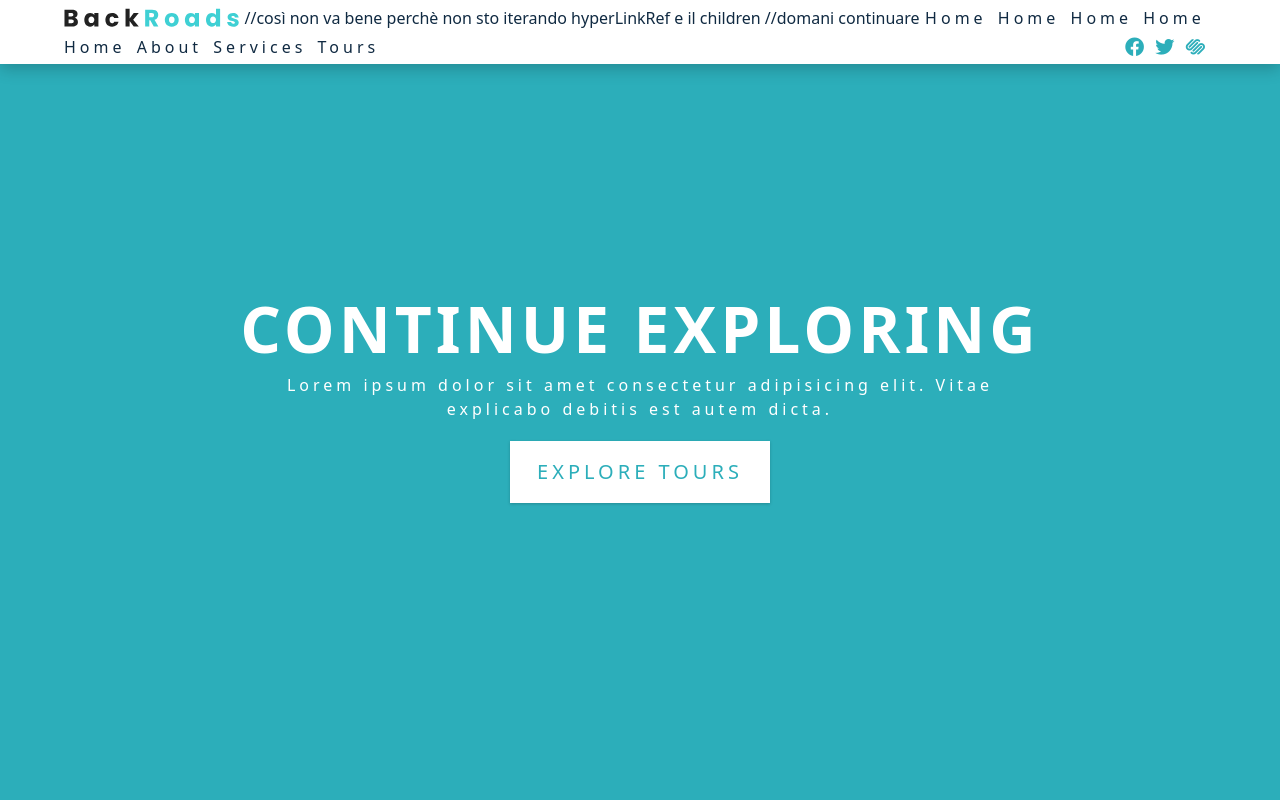
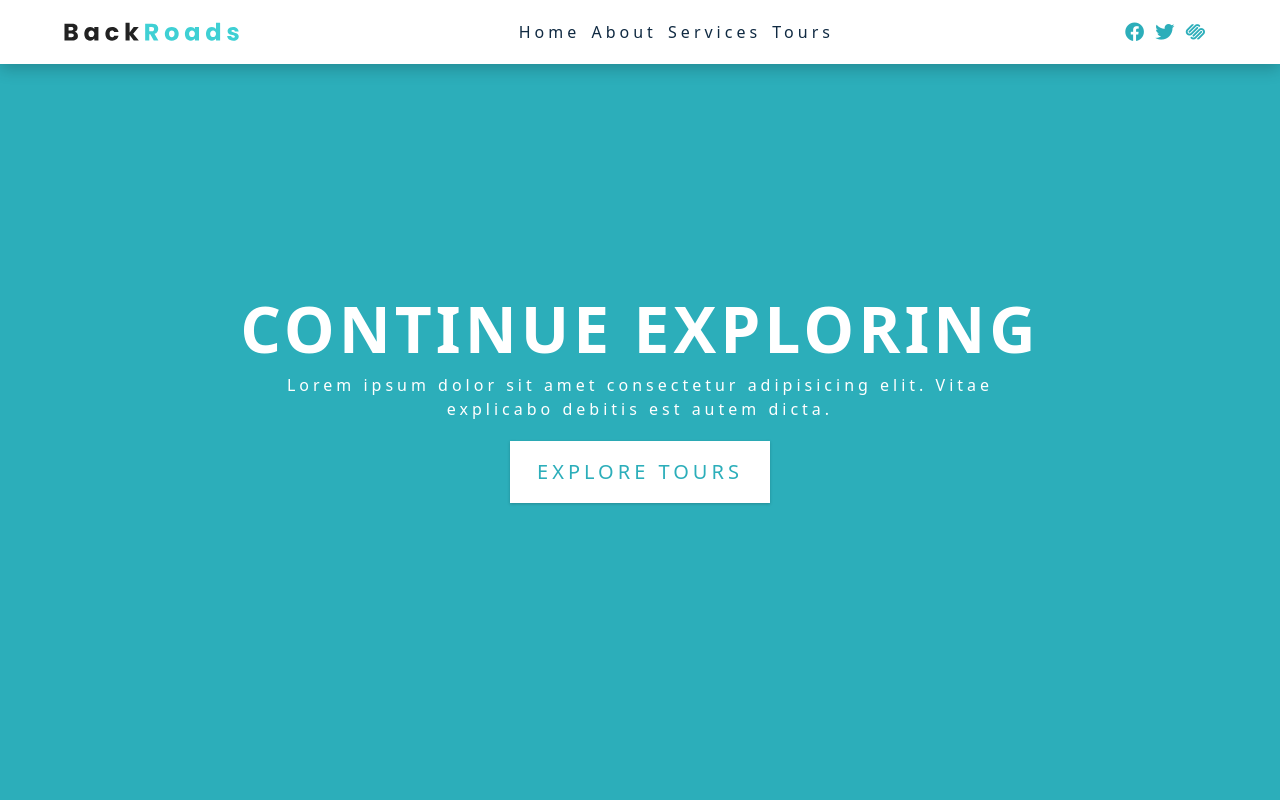
Before and after one commit to blackmamba17/backroads-app, a React (Vite) app: page / in a window 1280 px wide. Shown: the top 800 px of the page. Built offline with nearby package versions, Linux system fonts and the light colour scheme.

Commit message:
fixed dynamic unorderedList, now working perfectly

```diff
--- a/src/components/Navbar.tsx
+++ b/src/components/Navbar.tsx
@@ -13,45 +13,12 @@ export function Navbar() {
           </button>
         </div>
         {/* <!-- left this comment on purpose --> */}
-        //così non va bene perchè non sto iterando hyperLinkRef e il children
-        //domani continuare
         <Ulist
-          numberOfListItem={NAVBAR_LIST_ITEM.length}
           UlClassName="nav-links"
           UlId="nav-links"
           hyperLinkClassName="nav-link"
-          hyperLinkRef="#home"
-        >
-          Home
-        </Ulist>
-        <ul className="nav-links" id="nav-links">
-          <li>
-            <a href="#home" className="nav-link">
-              {" "}
-              home{" "}
-            </a>
-          </li>
-
-          <li>
-            <a href="#about" className="nav-link">
-              about
-            </a>
-          </li>
-
-          <li>
-            <a href="#services" className="nav-link">
-              {" "}
-              services{" "}
-            </a>
-          </li>
-
-          <li>
-            <a href="#tours" className="nav-link">
-              {" "}
-              tours
-            </a>
-          </li>
-        </ul>
+          arrayOfHyperLinkItems={NAVBAR_LIST_ITEM}
+        />
         <ul className="nav-icons">
           <li>
             <a
--- a/src/components/Ulist.tsx
+++ b/src/components/Ulist.tsx
@@ -1,37 +1,35 @@
 import React from "react";
 
 type UistProps = {
-  hyperLinkRef: string;
+  arrayOfHyperLinkItems: string[];
   hyperLinkClassName: string;
   UlClassName: string;
   UlId: string;
   iconClassNames?: string;
-  numberOfListItem: number;
-  children: React.ReactNode;
 };
 
 export const Ulist: React.FC<UistProps> = ({
-  numberOfListItem,
   iconClassNames,
   UlClassName,
   UlId,
-  children,
-  hyperLinkRef,
+  arrayOfHyperLinkItems,
   hyperLinkClassName,
 }) => {
   const ulParameters = { className: UlClassName, id: UlId };
-  const hyperLinkParameters = {
-    className: hyperLinkClassName,
-    href: hyperLinkRef,
-  };
 
   return (
     //spread operator to "expand" the object in single attributes of ul tag
     <ul {...ulParameters}>
-      {[...Array(numberOfListItem)].map(() => {
+      {arrayOfHyperLinkItems.map((hyperLinkItem, hyperLinkIndex) => {
         return (
           <li>
-            <a {...hyperLinkParameters}>{children}</a>
+            <a
+              className={hyperLinkClassName}
+              id={`${hyperLinkItem}${hyperLinkIndex}`}
+              href={`#${hyperLinkItem.toLowerCase()}`}
+            >
+              {hyperLinkItem}
+            </a>
 
             {iconClassNames && <i className={iconClassNames}></i>}
           </li>
```
